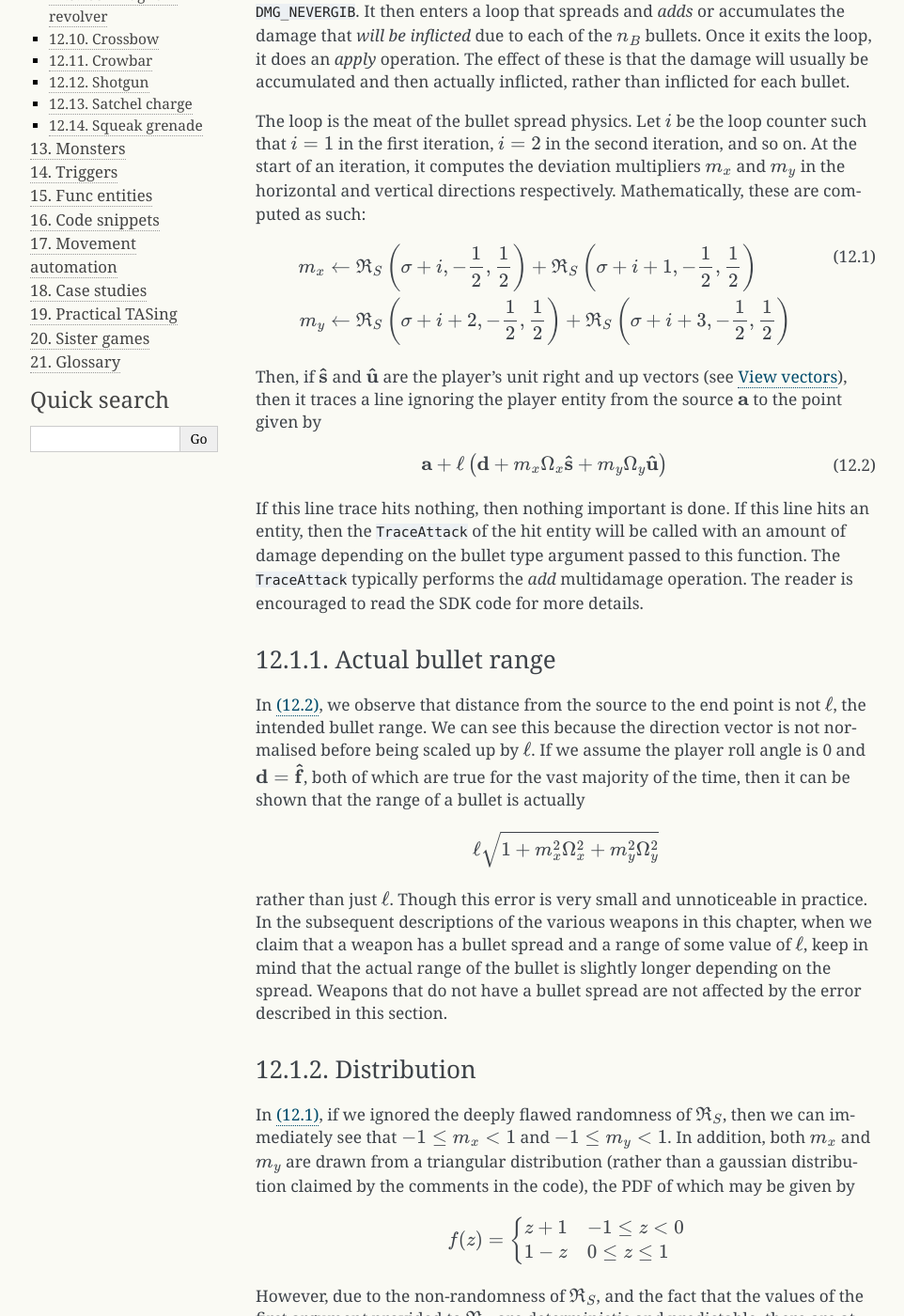
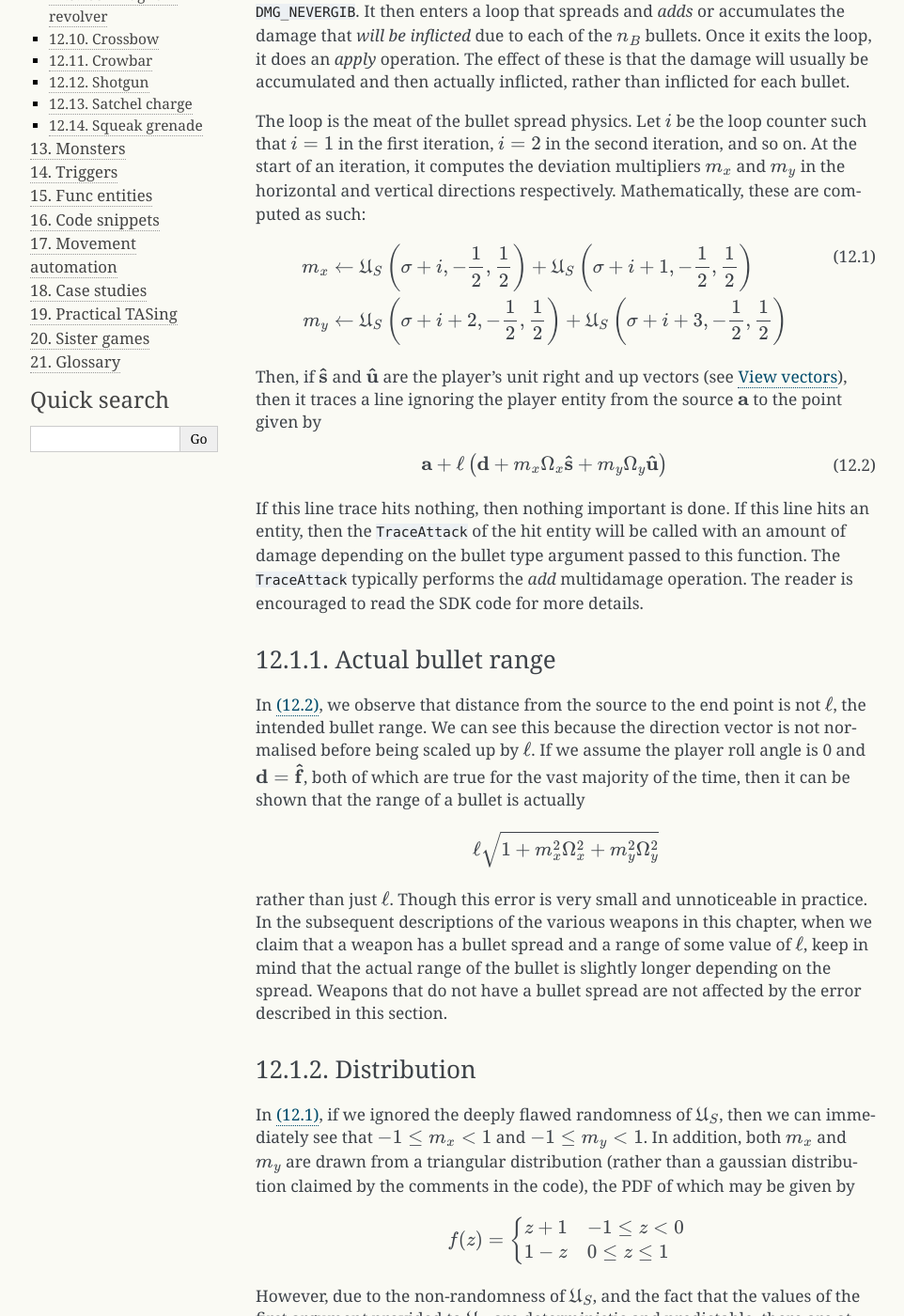
Before and after one commit to Matherunner/hldoc, a Sphinx documentation site: the page built from source/weapons.rst, in a window 1280 px wide and 1400 px high, scrolled down 863 px. Shown: the whole window at 94% size, without its empty margins (148-1110 px from the left). Built offline with Sphinx 7.4.7, drawn with Linux system fonts in a browser that asks for light colours; formulas are drawn with MathJax 3; some of the changed text lies outside the part shown.

Commit message:
Change rng notation to U

```diff
--- a/source/game.rst
+++ b/source/game.rst
@@ -46,9 +46,9 @@ However, the Half-Life shared RNG is used differently. A "seed" in this context
 
 ``SV_RunCmd`` in the engine code supplies the value of the seed to ``CmdStart``. The ultimate source of the seed value appears to be dependent on the latest incoming sequence number of the client-server channel. This part of the code is not open source, and therefore not well researched. Nonetheless, empirical and field evidence shows that the seed value obtained in ``CmdStart`` appears to be sequential from frame to frame, or at least, increments in a very predictable way.
 
-The shared RNG may be denoted as :math:`\mathfrak{R}_S(\sigma, l, h)`, where :math:`\sigma` is an integer, while :math:`l` and :math:`h` are floating point numbers representing the lower and upper bounds of the output, forcing the function to give a value within :math:`[l, h)`. The current shared seed value is typically given for :math:`\sigma`, although there are exceptions, such as in the computation of bullet spreads as explained in :ref:`bullet spread`. In the SDK code, :math:`\mathfrak{R}_S` is simply ``UTIL_SharedRandomFloat``. [#shared-RNG-float]_
+The shared RNG may be denoted as :math:`\mathfrak{U}_S(\sigma, l, h)`, where :math:`\sigma` is an integer, while :math:`l` and :math:`h` are floating point numbers representing the lower and upper bounds of the output, forcing the function to give a value within :math:`[l, h)`. The current shared seed value is typically given for :math:`\sigma`, although there are exceptions, such as in the computation of bullet spreads as explained in :ref:`bullet spread`. In the SDK code, :math:`\mathfrak{U}_S` is simply ``UTIL_SharedRandomFloat``. [#shared-RNG-float]_
 
-The most important aspect of the shared RNG is that it returns only 253 possible values for a given interval :math:`[l, h)`. The reader is encouraged to read the SDK code for the implementation details. For a higher level overview here, when ``UTIL_SharedRandomFloat`` is called, it always initialises a global ``glSeed`` to one of the 256 possible values according to a 256-element lookup table. The previous value of ``glSeed`` prior to calling this function is completely discarded as a result. The index to the lookup table is computed by taking the lower 8-bits of the sum of the arguments of ``UTIL_SharedRandomFloat`` reinterpreted as 32-bit signed integers. What follows are computations involving ``glSeed`` and scaling of the output according to the bounds. Notice that because there are only 256 possible initial states, followed by deterministic and pure computations, there can only have a maximum of 256 possible output values. In reality, it is slightly worse than that: we counted the number of unique output values from :math:`\mathfrak{R}_S` (given fixed :math:`l` and :math:`h`), and there are only 253 of them. It is therefore quite a stretch to describe the outputs of the shared RNG as "random".
+The most important aspect of the shared RNG is that it returns only 253 possible values for a given interval :math:`[l, h)`. The reader is encouraged to read the SDK code for the implementation details. For a higher level overview here, when ``UTIL_SharedRandomFloat`` is called, it always initialises a global ``glSeed`` to one of the 256 possible values according to a 256-element lookup table. The previous value of ``glSeed`` prior to calling this function is completely discarded as a result. The index to the lookup table is computed by taking the lower 8-bits of the sum of the arguments of ``UTIL_SharedRandomFloat`` reinterpreted as 32-bit signed integers. What follows are computations involving ``glSeed`` and scaling of the output according to the bounds. Notice that because there are only 256 possible initial states, followed by deterministic and pure computations, there can only have a maximum of 256 possible output values. In reality, it is slightly worse than that: we counted the number of unique output values from :math:`\mathfrak{U}_S` (given fixed :math:`l` and :math:`h`), and there are only 253 of them. It is therefore quite a stretch to describe the outputs of the shared RNG as "random".
 
 .. _nonshared rng:
 
@@ -57,7 +57,7 @@ Non-shared RNG
 
 The code for the non-shared RNG is not officially publicly available. Nevertheless, we do not need to resort to reverse engineering as the C++ code for the non-shared RNG is available in the Xash3D engine code, the ReHLDS project, and the leaked Half-Life 2 source code, all of which look almost identical. The non-shared RNG is considerably more complex than the shared RNG. The non-shared RNG is used much more in Half-Life than the shared RNG. Examples of the uses of the non-shared RNG include the randomisation of the player's explosion target position, grenade tumbling velocities, delays between entity "thinks", NPC talking sequences and general behaviours, the pitches of sounds, cosmetics and effects, and much more.
 
-Given the complexity of the non-shared RNG algorithm, we will not attempt to describe how it works here. We can say that it appears to be seeded based on the current unix timestamp. This meant that, in principle, we can change the system clock and restart Half-Life to alter the random behaviours and phenomena in the game. There are two functions exposed to the users to obtain the next random value: the integer version :math:`\mathfrak{R}_{\mathit{NS}}(S,l,h)` and the floating point version :math:`\mathfrak{R}_{\mathit{NS}}(S,l,h)`. Both of these rely on some global state :math:`S`.
+Given the complexity of the non-shared RNG algorithm, we will not attempt to describe how it works here. We can say that it appears to be seeded based on the current unix timestamp. This meant that, in principle, we can change the system clock and restart Half-Life to alter the random behaviours and phenomena in the game. There are two functions exposed to the users to obtain the next random value: the integer version :math:`\mathfrak{U}_{\mathit{NS}}(S,l,h)` and the floating point version :math:`\mathfrak{U}_{\mathit{NS}}(S,l,h)`. Both of these rely on some global state :math:`S`.
 
 .. _frame rate:
 
--- a/source/weapons.rst
+++ b/source/weapons.rst
@@ -38,8 +38,8 @@ The loop is the meat of the bullet spread physics. Let :math:`i` be the loop cou
 
 .. math::
    \begin{aligned}
-   m_x &\gets \mathfrak{R}_S\left(\sigma + i, -\frac{1}{2}, \frac{1}{2} \right) + \mathfrak{R}_S\left(\sigma + i + 1, -\frac{1}{2}, \frac{1}{2} \right) \\
-   m_y &\gets \mathfrak{R}_S\left(\sigma + i + 2, -\frac{1}{2}, \frac{1}{2} \right) + \mathfrak{R}_S\left(\sigma + i + 3, -\frac{1}{2}, \frac{1}{2} \right)
+   m_x &\gets \mathfrak{U}_S\left(\sigma + i, -\frac{1}{2}, \frac{1}{2} \right) + \mathfrak{U}_S\left(\sigma + i + 1, -\frac{1}{2}, \frac{1}{2} \right) \\
+   m_y &\gets \mathfrak{U}_S\left(\sigma + i + 2, -\frac{1}{2}, \frac{1}{2} \right) + \mathfrak{U}_S\left(\sigma + i + 3, -\frac{1}{2}, \frac{1}{2} \right)
    \end{aligned}
    :label: bullet spread shared RNG
 
@@ -66,7 +66,7 @@ rather than just :math:`\ell`. Though this error is very small and unnoticeable
 Distribution
 ~~~~~~~~~~~~
 
-In :eq:`bullet spread shared RNG`, if we ignored the deeply flawed randomness of :math:`\mathfrak{R}_S`, then we can immediately see that :math:`-1 \le m_x < 1` and :math:`-1 \le m_y < 1`. In addition, both :math:`m_x` and :math:`m_y` are drawn from a triangular distribution (rather than a gaussian distribution claimed by the comments in the code), the PDF of which may be given by
+In :eq:`bullet spread shared RNG`, if we ignored the deeply flawed randomness of :math:`\mathfrak{U}_S`, then we can immediately see that :math:`-1 \le m_x < 1` and :math:`-1 \le m_y < 1`. In addition, both :math:`m_x` and :math:`m_y` are drawn from a triangular distribution (rather than a gaussian distribution claimed by the comments in the code), the PDF of which may be given by
 
 .. math::
    f(z) =
@@ -75,14 +75,14 @@ In :eq:`bullet spread shared RNG`, if we ignored the deeply flawed randomness of
    1 - z & 0 \le z \le 1
    \end{cases}
 
-However, due to the non-randomness of :math:`\mathfrak{R}_S`, and the fact that the values of the first argument provided to :math:`\mathfrak{R}_S` are deterministic and predictable, there are at most only 256 possible combinations of :math:`(m_x, m_y)`. This further implies that there are only at most 256 possible bullet spread patterns.
+However, due to the non-randomness of :math:`\mathfrak{U}_S`, and the fact that the values of the first argument provided to :math:`\mathfrak{U}_S` are deterministic and predictable, there are at most only 256 possible combinations of :math:`(m_x, m_y)`. This further implies that there are only at most 256 possible bullet spread patterns.
 
 .. figure:: images/bullet-spread-distribution.svg
    :name: bullet spread distribution
 
    The square :math:`\mathit{ABCD}` forms the bounds of bullet spreads. A circle with centre :math:`O` is drawn here for reference. The six dots drawn here represent the shotgun's primary attack bullet spread with a shared seed of :math:`\sigma \equiv 87 \pmod{256}`.
 
-We also observe that the spread of the bullets is square rather than circular. In other words, if :math:`\mathfrak{R}_S` is truly random and enough bullets have been fired at a wall, then the bullet markings on the wall would form a square rather than a circle. This is illustrated in :numref:`bullet spread distribution`. Notice that two of the pellets lie outside the circle, proving that bullet spreads are not confined within it. The deviation of bullets in each of the horizontal and vertical directions is independent. We can see this easily because :math:`m_x^2 + m_y^2 \le 1` is false.
+We also observe that the spread of the bullets is square rather than circular. In other words, if :math:`\mathfrak{U}_S` is truly random and enough bullets have been fired at a wall, then the bullet markings on the wall would form a square rather than a circle. This is illustrated in :numref:`bullet spread distribution`. Notice that two of the pellets lie outside the circle, proving that bullet spreads are not confined within it. The deviation of bullets in each of the horizontal and vertical directions is independent. We can see this easily because :math:`m_x^2 + m_y^2 \le 1` is false.
 
 Meaning of :math:`\mathbf{\Omega}`
 ~~~~~~~~~~~~~~~~~~~~~~~~~~~~~~~~~~
@@ -420,7 +420,7 @@ Assuming the tripmine found the host entity. In subsequent iterations, it tries
 
 To activate the beam, the tripmine first traces a line from its origin :math:`\mathbf{r}` to :math:`\mathbf{r} + 2048 \mathbf{\hat{f}}`. It then remembers the unobstructed trace fraction of this line. After 0.1s, the beam will be activated. While it is active, it checks for any entity crossing its path once every 0.1s. The low frequency allows a fast moving entity to move past the beam without detonating the tripmine, a fact exploited in many speedruns. It does the check by tracing a line from its origin at :math:`\mathbf{r}` to :math:`\mathbf{r} + 2048 \mathbf{\hat{f}}`, similar to trace involved in the beam activation. If the unobstructed trace fraction differs from that obtained from the beam activation by more than 0.001, then the tripmine will kill itself, which causes it to explode after a brief time (explained below). Even if the trace fraction remains the same, if the host entity has somehow become null, or if the host entity moved or rotated, the tripmine will also kill itself. And of course, since the tripmine entity is damageable, it can be killed by conventional means.
 
-When the tripmine entity is killed, it initiates a delay before it actually explodes and inflicts a radius damage to the surrounding entities. This delay is randomised using the non-shared RNG (see :ref:`nonshared rng`) by picking a random number with :math:`\mathfrak{R}_{\mathit{NS}}(S,0.1,0.3)` for some state :math:`S`. When it is finally time to explode, the physics governing the rest follows the description in :ref:`tripmine explosion`. The source damage of the tripmine in the default game settings is 150, similar to the satchel charge (:ref:`satchel`).
+When the tripmine entity is killed, it initiates a delay before it actually explodes and inflicts a radius damage to the surrounding entities. This delay is randomised using the non-shared RNG (see :ref:`nonshared rng`) by picking a random number with :math:`\mathfrak{U}_{\mathit{NS}}(S,0.1,0.3)` for some state :math:`S`. When it is finally time to explode, the physics governing the rest follows the description in :ref:`tripmine explosion`. The source damage of the tripmine in the default game settings is 150, similar to the satchel charge (:ref:`satchel`).
 
 .. TODO: explain that we can explode an infinite number of tripmines: place a tripmine on a moving entity, explodes it, then collect the dropped tripmine to restore the ammo
 
```
